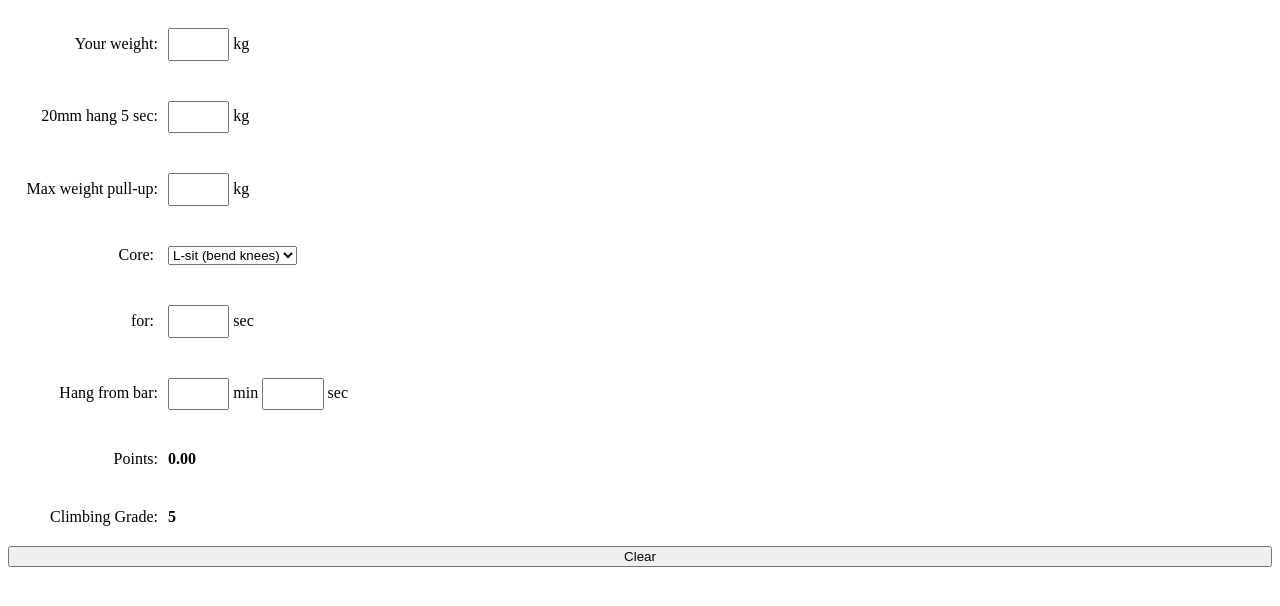
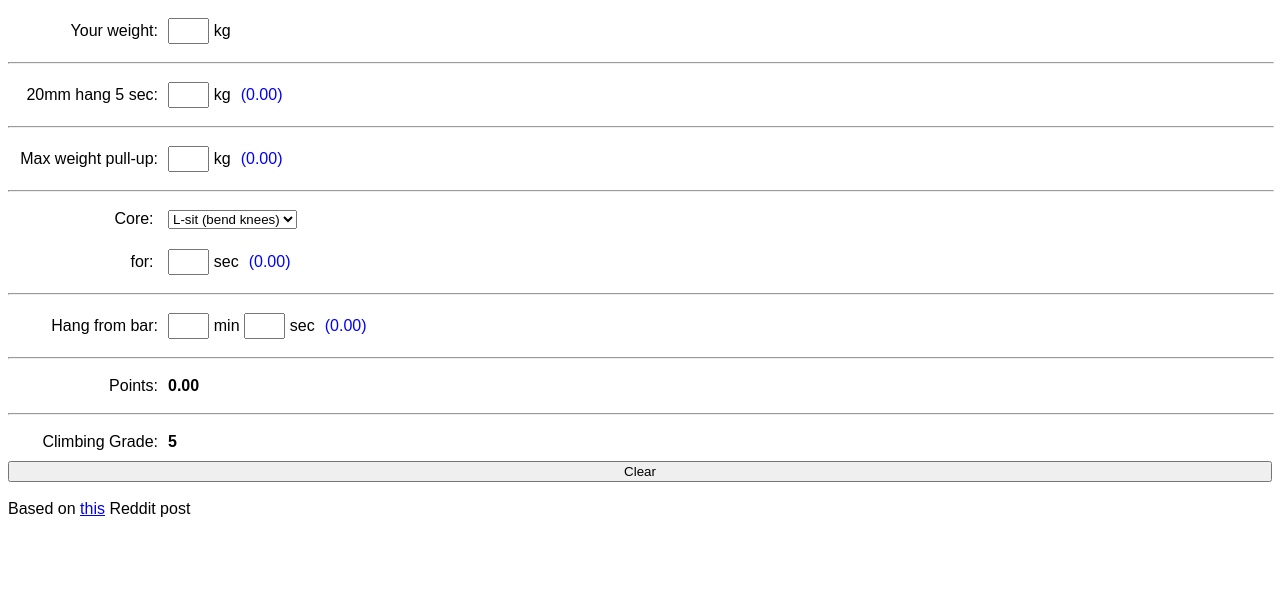
Before and after one commit to int0h/9c, a plain HTML site: page index.html in a window 1280 px wide. Drawn offline with Linux system fonts and the light colour scheme.

Commit message:
exercise scores and minor changes

```diff
--- a/app.js
+++ b/app.js
@@ -6,8 +6,15 @@ const dom = {
     coreTime: document.querySelector('#coreTime'),
     barHangTimeMin: document.querySelector('#barHangTimeMin'),
     barHangTimeSec: document.querySelector('#barHangTimeSec'),
+
+    sdHangWeight: document.querySelector('#sdHangWeight'),
+    sdPullWeight: document.querySelector('#sdPullWeight'),
+    sdCore: document.querySelector('#sdCore'),
+    sdBarHangTime: document.querySelector('#sdBarHangTime'),
+
     score: document.querySelector('#score'),
     grade: document.querySelector('#grade'),
+
     clearButton: document.querySelector('#clearButton'),
 }
 
@@ -107,6 +114,12 @@ function calcResult() {
     const pullPoints = mapValue(exerciseScoring.pullWeight, (Number(pullWeight) + w) / w * 100, true);
     const corePoints = mapValue(exerciseScoring.core[coreForm], Number(coreTime), true);
     const barPoints = mapValue(exerciseScoring.barHang, barHangTime, true);
+
+    dom.sdHangWeight.textContent = `(${hangPoints.toFixed(2)})`;
+    dom.sdPullWeight.textContent = `(${pullPoints.toFixed(2)})`;
+    dom.sdCore.textContent = `(${corePoints.toFixed(2)})`;
+    dom.sdBarHangTime.textContent = `(${barPoints.toFixed(2)})`;
+
     const total = hangPoints + pullPoints + corePoints + barPoints;
     const grade = mapValue(gradeMap, Math.round(total));
     dom.score.textContent = total.toFixed(2);
--- a/index.html
+++ b/index.html
@@ -5,13 +5,16 @@
     <meta name="viewport" content="width=device-width, initial-scale=1.0", maximum-scale=1.0, user-scalable=0">
     <title>9c</title>
     <style>
+        html {
+            font-family: Arial, Helvetica, sans-serif;
+        }
         .tests {
             display: flex;
             flex-direction: column;
         }
         label {
             display: flex;
-            margin: 20px 0;
+            margin: 10px 0;
             align-items: baseline;
         }
         span.label {
@@ -20,8 +23,16 @@
             text-align: end;
         }
         .short-input {
-            width: 4em;
-            height: 2em;
+            width: 2.5em;
+            height: 1.5em;
+        }
+        hr {
+            align-self: stretch;
+            width: 100%;
+        }
+        .score-details {
+            color: blue;
+            margin-left: 10px;
         }
     </style>
 </head>
@@ -31,14 +42,19 @@
             <span class="label">Your weight:</span>
             <input type="number" id="personWeight" class="short-input">&nbsp; <span class="units">kg</span>
         </label>
+        <hr>
         <label>
             <span class="label">20mm hang 5 sec:</span>
             <input type="number" id="hangWeight" class="short-input">&nbsp; <span class="units">kg</span>
+            <span class="score-details" id="sdHangWeight"></span>
         </label>
+        <hr>
         <label>
             <span class="label">Max weight pull-up:</span>
             <input type="number" id="pullWeight" class="short-input">&nbsp; <span class="units">kg</span>
+            <span class="score-details" id="sdPullWeight"></span>
         </label>
+        <hr>
         <label>
             <span class="label">Core:&nbsp;</span>
             <select id="coreForm">
@@ -50,22 +66,29 @@
         <label>
             <span class="label">&nbsp;for:&nbsp;</span>
             <input type="number" id="coreTime" class="short-input">&nbsp; <span class="units">sec</span>
+            <span class="score-details" id="sdCore"></span>
         </label>
+        <hr>
         <label>
             <span class="label">Hang from bar:</span>
             <input type="number" id="barHangTimeMin" class="short-input">&nbsp; <span class="units">min</span> &nbsp;
             <input type="number" id="barHangTimeSec" class="short-input">&nbsp; <span class="units">sec</span>
+            <span class="score-details" id="sdBarHangTime"></span>
         </label>
+        <hr>
         <label>
             <span class="label">Points:</span>
             <b id="score">13.5</b>
         </label>
+        <hr>
         <label>
             <span class="label">Climbing Grade:</span>
             <b id="grade">7a</b>
         </label>
         <button id="clearButton">Clear</button>
     </div>
+    <br>
+    Based on <a href="https://www.reddit.com/r/climbharder/comments/jv3w2g/the_strength_you_need_to_climb_9c_the_ultimate/">this</a> Reddit post
     <script src="app.js"></script>
 </body>
 </html>
```
